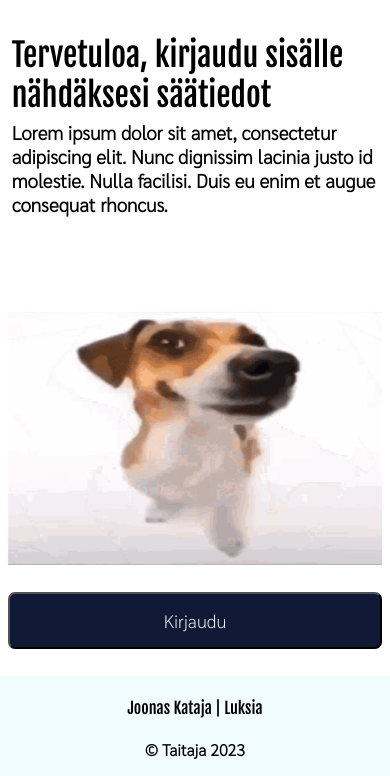
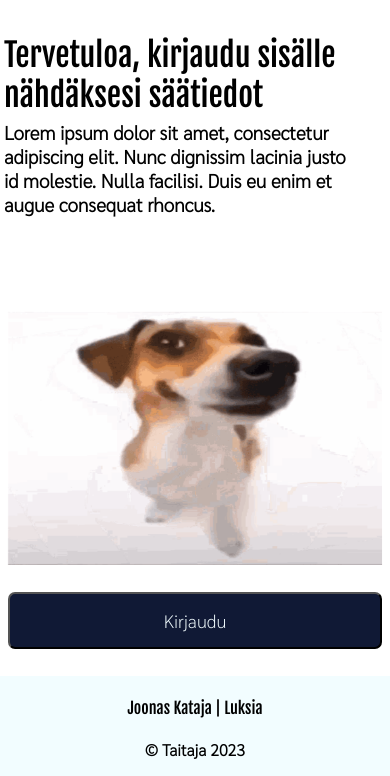
Before and after one commit to fhros/koulu, a plain HTML site: page 5.4 taitaja webiste (tosi hyva)/index.html in a window 390 px wide. Shown: the part 68-844 px from the top of the page. Drawn offline with Linux system fonts and the light colour scheme.

Commit message:
Update style.css

```diff
--- a/5.4 taitaja webiste (tosi hyva)/css/style.css
+++ b/5.4 taitaja webiste (tosi hyva)/css/style.css
@@ -48,7 +48,7 @@ body {
 
 #text {
     margin-top: -20px;
-    font-size: 20px;
+    font-size: 19px;
     font-weight: bold;
     width: 80%;
 }
@@ -143,7 +143,7 @@ body {
     }
 
     #page {
-        left: 3%;
+        left: 1%;
     }
 
     #title {
@@ -155,7 +155,7 @@ body {
 
     #text {
         font-size: 19px;
-        width: 80%;
+        width: 350px;
     }
 
     #pageBtn {
```
